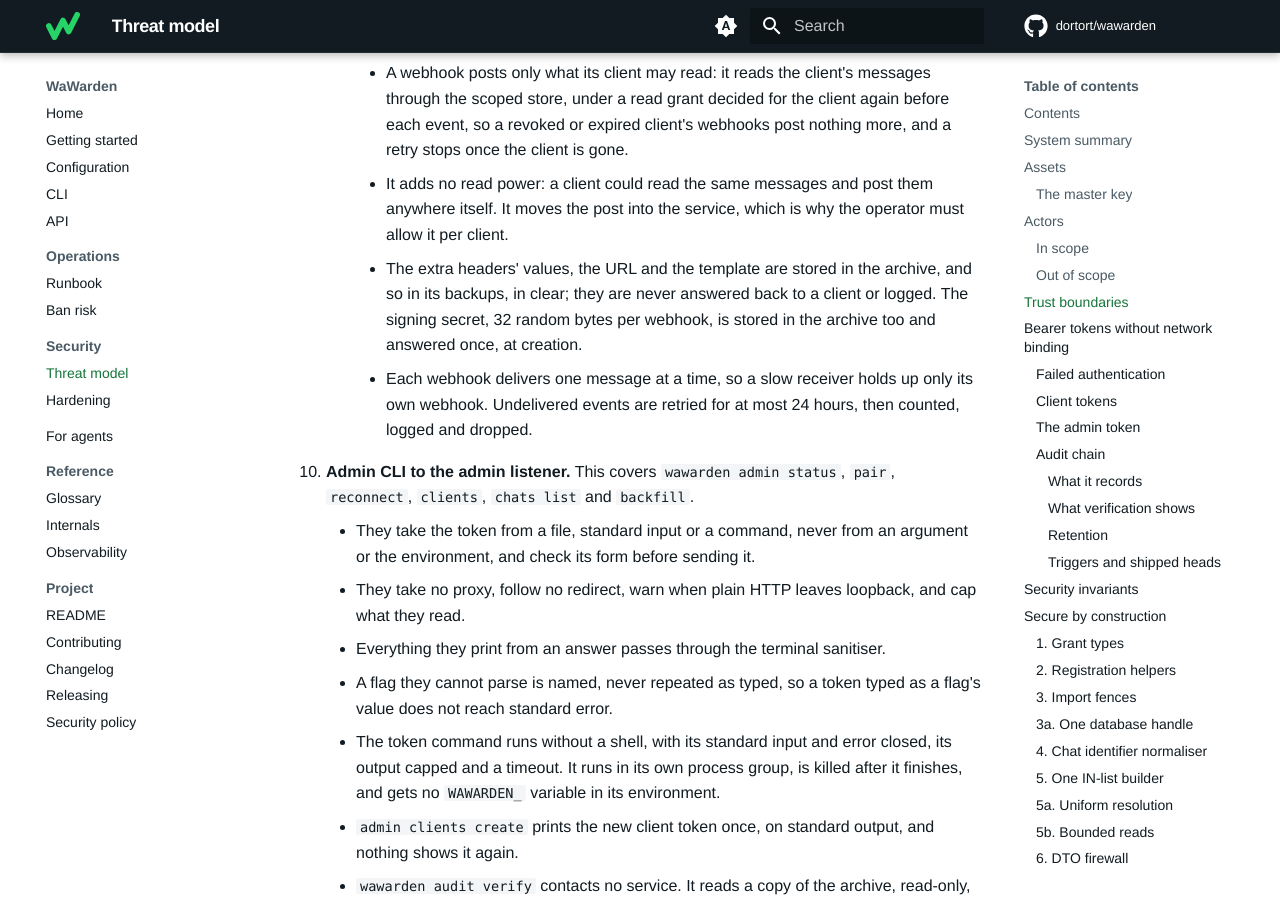
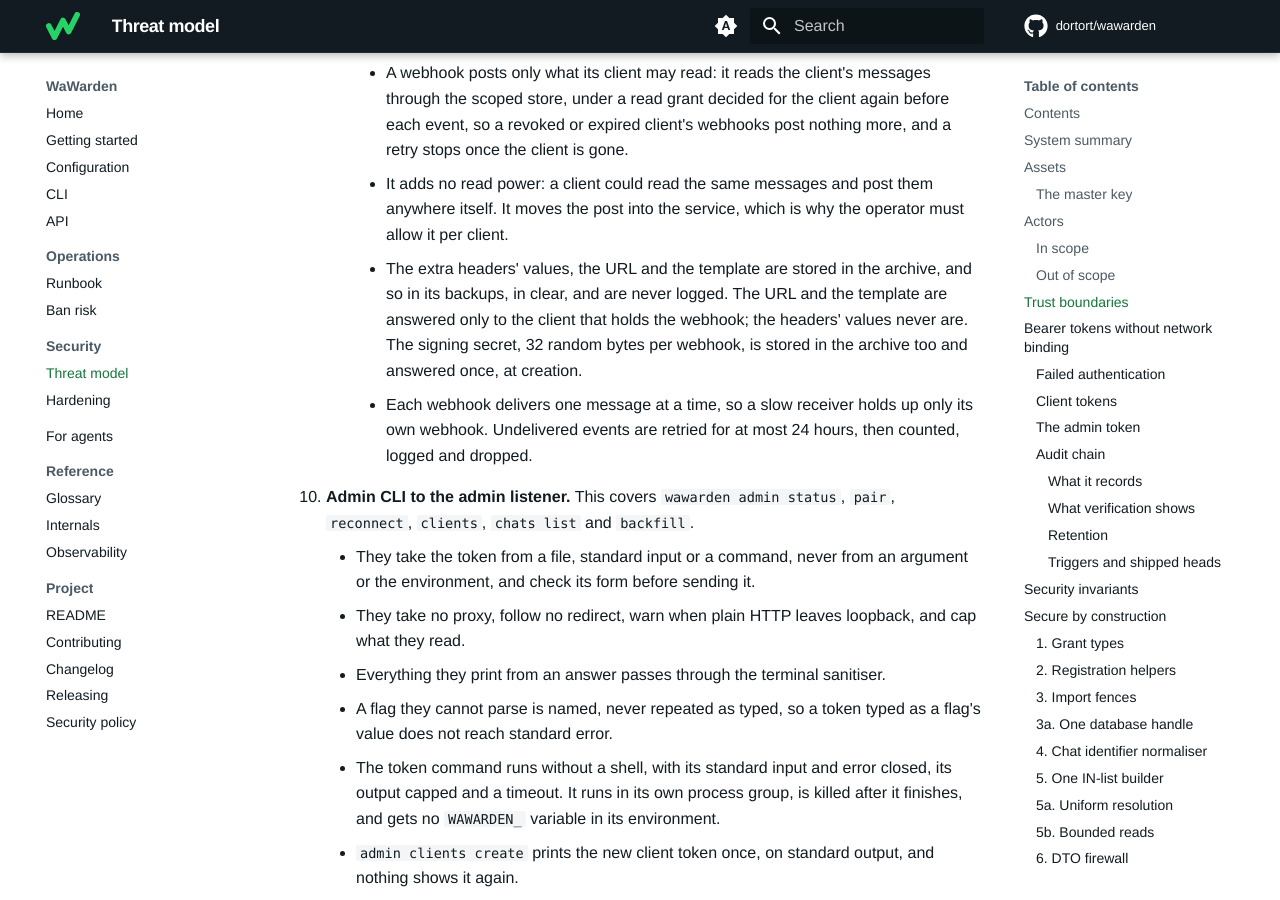
Before and after one commit to dortort/wawarden, an MkDocs documentation site: the page built from docs/threat-model.md, in a window 1280 px wide and 900 px high, scrolled down 11454 px. Built offline with MkDocs 1.6.1 and Material for MkDocs 9.7.7, drawn with Linux system fonts in a browser that asks for light colours; comment, search, counter and statistics services are not loaded.

Commit message:
docs(threat-model): say a webhook's URL and template are answered to its own client
The API's Webhook object carries url and payload back to the client that
holds the webhook; only the extra headers' values are never answered.

Co-Authored-By: Claude Opus 5.5 <noreply@anthropic.com>
Co-Authored-By: Claude Fable 5.1 <noreply@anthropic.com>

```diff
--- a/docs/threat-model.md
+++ b/docs/threat-model.md
@@ -423,9 +423,11 @@ These are stated so that nobody relies on WaWarden for them:
        them anywhere itself. It moves the post into the service, which is
        why the operator must allow it per client.
      - The extra headers' values, the URL and the template are stored in the
-       archive, and so in its backups, in clear; they are never answered back
-       to a client or logged. The signing secret, 32 random bytes per webhook,
-       is stored in the archive too and answered once, at creation.
+       archive, and so in its backups, in clear, and are never logged. The
+       URL and the template are answered only to the client that holds the
+       webhook; the headers' values never are. The signing secret, 32 random
+       bytes per webhook, is stored in the archive too and answered once, at
+       creation.
      - Each webhook delivers one message at a time, so a slow receiver holds
        up only its own webhook. Undelivered events are retried for at most 24
        hours, then counted, logged and dropped.
```
